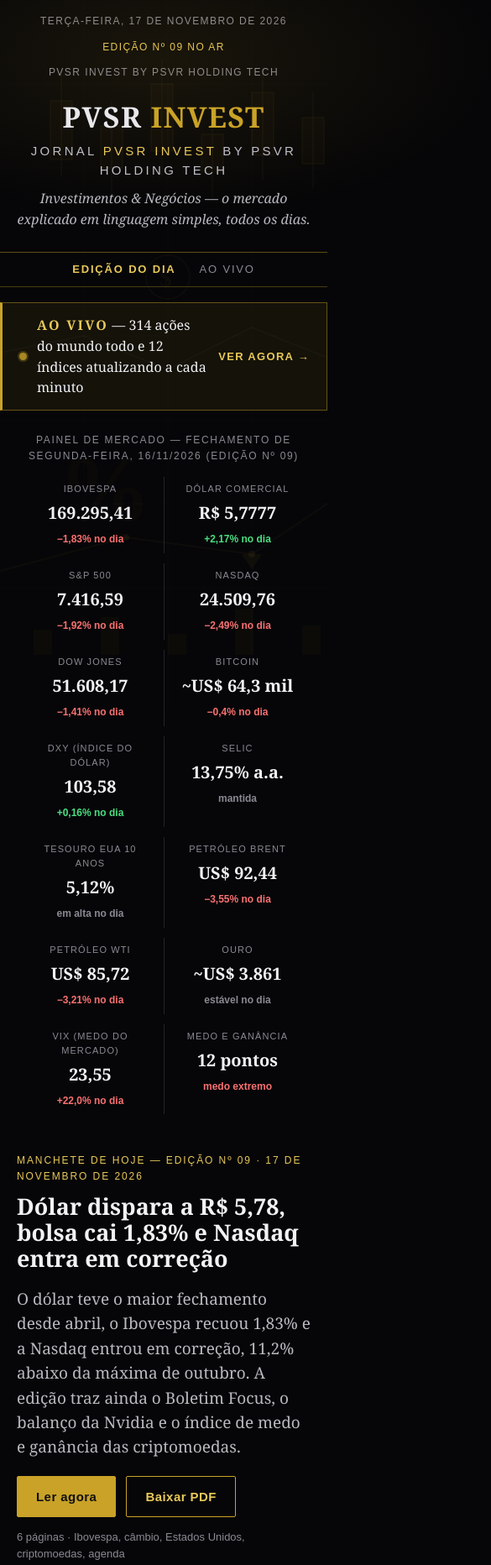
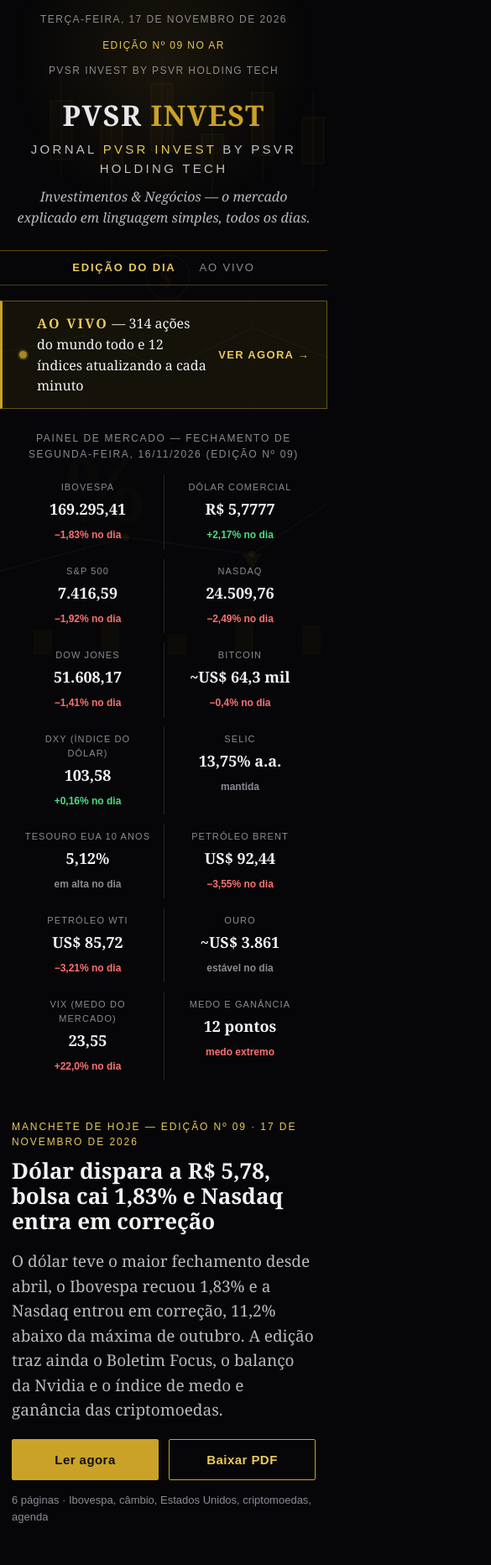
Before and after one commit to peokcnfhuj/jornal-pvsr-invest, a plain HTML site: page index.html in a window 390 px wide. Shown: the top 1864 px of the page at 84% size, 585 px wide, since content can reach past the window. Drawn offline with Linux system fonts and the light colour scheme.

Commit message:
Replace style.css with responsive v2.9

```diff
--- a/style.css
+++ b/style.css
@@ -37,6 +37,7 @@ body::before{
 header,section,main,footer{position:relative;z-index:1}
 a{color:var(--gold-bright)}
 button{font-family:inherit;cursor:pointer}
+img,iframe,video{max-width:100%}
 
 /* Masthead */
 .masthead{border-bottom:1px solid var(--gold-faint);padding:0 0 22px}
@@ -44,20 +45,20 @@ button{font-family:inherit;cursor:pointer}
   content:"";
   position:absolute;
   left:50%;top:-140px;
-  width:900px;height:420px;
+  width:min(900px,100vw);height:420px;
   transform:translateX(-50%);
   background:radial-gradient(ellipse at center,rgba(201,162,39,.10),transparent 65%);
   pointer-events:none;
 }
 .masthead-top{
   display:flex;justify-content:space-between;gap:12px;flex-wrap:wrap;
-  max-width:1060px;margin:0 auto;padding:16px 20px 0;
+  max-width:1280px;margin:0 auto;padding:16px 20px 0;
   font-family:Arial,Helvetica,sans-serif;font-size:12px;letter-spacing:.12em;
   text-transform:uppercase;color:var(--silver-dim);
 }
 .masthead-ed{color:var(--gold-bright)}
 .masthead-title{text-align:center;padding:26px 20px 4px;position:relative}
-.monogram{font-family:Georgia,serif;font-weight:700;font-size:56px;letter-spacing:.04em;line-height:1}
+.monogram{font-family:Georgia,serif;font-weight:700;font-size:clamp(34px,7vw,56px);letter-spacing:.04em;line-height:1}
 .mono-pvsr{color:#e8e8ec}
 .mono-invest{color:var(--gold)}
 .masthead-sub{
@@ -68,7 +69,7 @@ button{font-family:inherit;cursor:pointer}
 .masthead-tag{margin-top:10px;font-style:italic;color:var(--text-dim);font-size:16px}
 
 /* Ticker — faixa única, sem caixinhas */
-.ticker{max-width:1060px;margin:26px auto 0;padding:0 20px}
+.ticker{max-width:1280px;margin:26px auto 0;padding:0 20px}
 .ticker-head{
   font-family:Arial,Helvetica,sans-serif;font-size:12px;letter-spacing:.14em;
   text-transform:uppercase;color:var(--silver-dim);margin-bottom:10px;text-align:center;
@@ -87,8 +88,8 @@ button{font-family:inherit;cursor:pointer}
 .tick-var.down{color:var(--red)}
 
 /* Layout */
-main{max-width:1060px;margin:0 auto;padding:0 20px 40px}
-h1{font-size:44px;line-height:1.15;margin:10px 0 14px}
+main{max-width:1280px;margin:0 auto;padding:0 20px 40px}
+h1{font-size:clamp(26px,4.5vw,44px);line-height:1.15;margin:10px 0 14px}
 h2{font-size:26px;line-height:1.2;margin:0 0 10px}
 
 /* Hero — único destaque grande */
@@ -177,25 +178,31 @@ footer{
 .footer-note{margin-top:6px;font-family:Arial,Helvetica,sans-serif;font-size:12px;color:var(--silver-dim)}
 
 @media (max-width:900px){
-  h1{font-size:32px}
-  .monogram{font-size:42px}
+  .tick{flex:1 1 30%;min-width:0}
   .row{grid-template-columns:1fr;gap:10px}
   .row-actions{justify-content:flex-start}
 }
 @media (max-width:600px){
   body::before{opacity:.55}
-  h1{font-size:27px}
-  .monogram{font-size:34px}
-  .masthead-top{justify-content:center;text-align:center}
+  .masthead-top{justify-content:center;text-align:center;padding:14px 14px 0}
+  .ticker,.live{padding-left:14px;padding-right:14px}
+  .sitenav{padding:10px 14px}
+  .live-banner{padding:12px 14px;flex-wrap:wrap}
+  .live-banner-text{font-size:15px}
+  .live-banner-cta{margin-left:auto}
+  main{padding:0 14px 40px}
+  footer{padding:30px 14px 38px}
   .tick{flex:1 1 45%;min-width:0}
   .tick + .tick{border-left:0}
   .tick:nth-child(even){border-left:1px solid var(--line)}
+  .tick-val{font-size:18px}
+  .hero-actions .btn{flex:1 1 160px;text-align:center}
   .reader iframe{height:70vh;min-height:440px}
   .educacao{padding-left:18px}
 }
 
 /* Ao vivo */
-.live{max-width:1060px;margin:36px auto 0;padding:0 20px}
+.live{max-width:1280px;margin:36px auto 0;padding:0 20px}
 .live-head{display:flex;justify-content:space-between;align-items:center;gap:12px;flex-wrap:wrap;margin-bottom:10px}
 .live-badge{
   font-family:Arial,Helvetica,sans-serif;font-size:12px;letter-spacing:.16em;
@@ -222,14 +229,18 @@ footer{
 }
 
 /* Navegação entre Edição do dia e Ao vivo */
-.sitenav{max-width:1060px;margin:0 auto;padding:10px 20px;display:flex;justify-content:center;gap:28px;border-bottom:1px solid rgba(201,162,39,.35)}
+.sitenav{max-width:1280px;margin:0 auto;padding:10px 20px;display:flex;justify-content:center;gap:28px;border-bottom:1px solid rgba(201,162,39,.35)}
 .sitenav a{font-family:Arial,Helvetica,sans-serif;font-size:13px;letter-spacing:.14em;text-transform:uppercase;color:var(--silver-dim);text-decoration:none}
 .sitenav a:hover{color:var(--gold-bright)}
 .sitenav a.active{color:var(--gold-bright);font-weight:700}
 
 /* Faixa em destaque para a página Ao vivo */
-.live-banner{max-width:1060px;margin:18px auto 0;padding:14px 20px;display:flex;align-items:center;gap:12px;border:1px solid var(--gold-faint);border-left:3px solid var(--gold);background:rgba(201,162,39,.07);color:var(--text);text-decoration:none}
+.live-banner{max-width:1280px;margin:18px auto 0;padding:14px 20px;display:flex;align-items:center;gap:12px;border:1px solid var(--gold-faint);border-left:3px solid var(--gold);background:rgba(201,162,39,.07);color:var(--text);text-decoration:none}
 .live-banner:hover{border-color:var(--gold);background:rgba(201,162,39,.12)}
 .live-banner-text{font-size:16px;flex:1}
 .live-banner-text strong{color:var(--gold-bright);letter-spacing:.14em}
 .live-banner-cta{font-family:Arial,Helvetica,sans-serif;font-size:13px;font-weight:700;letter-spacing:.1em;text-transform:uppercase;color:var(--gold-bright);white-space:nowrap}
+
+@media (min-width:1600px){
+  .masthead-top,.ticker,.live,.sitenav,.live-banner,main{max-width:1440px}
+}
```
